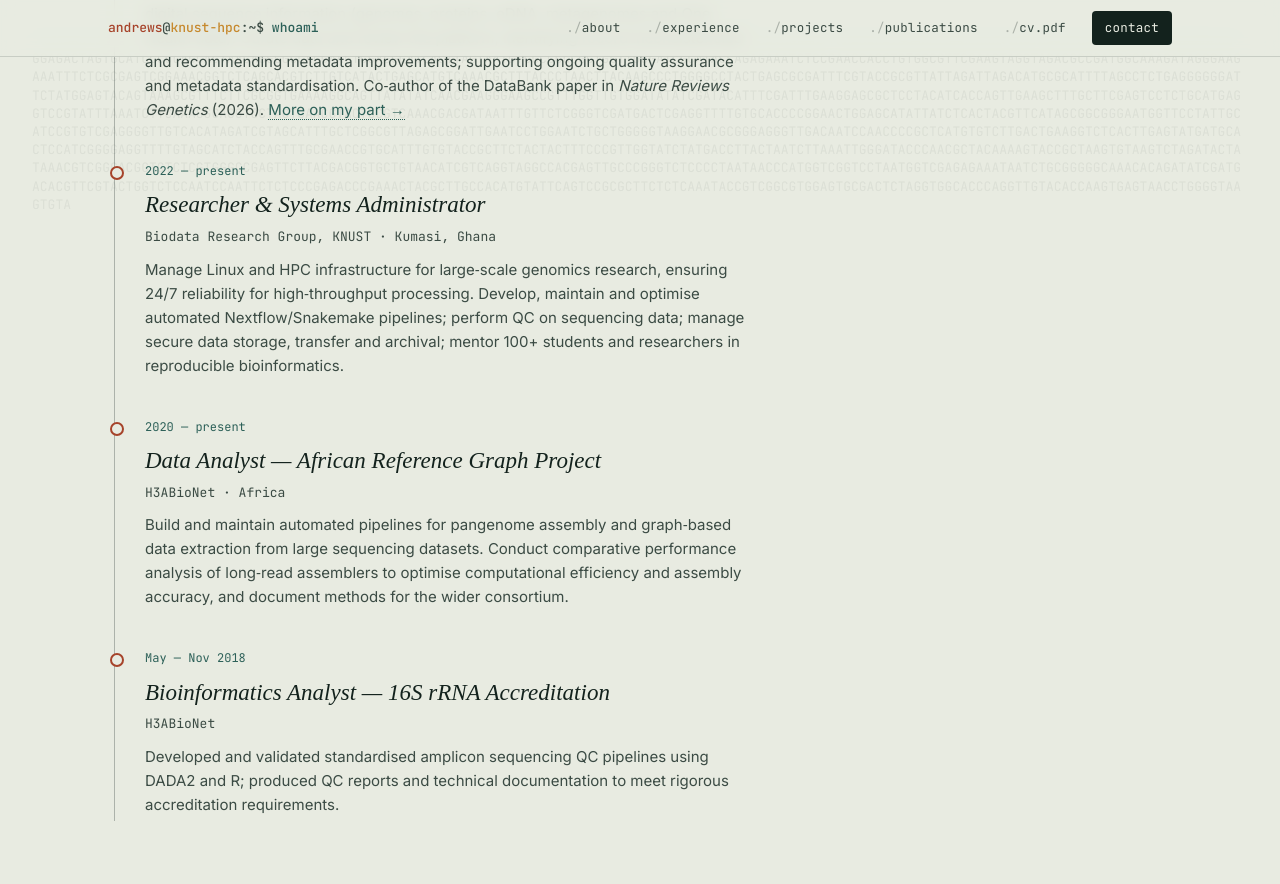
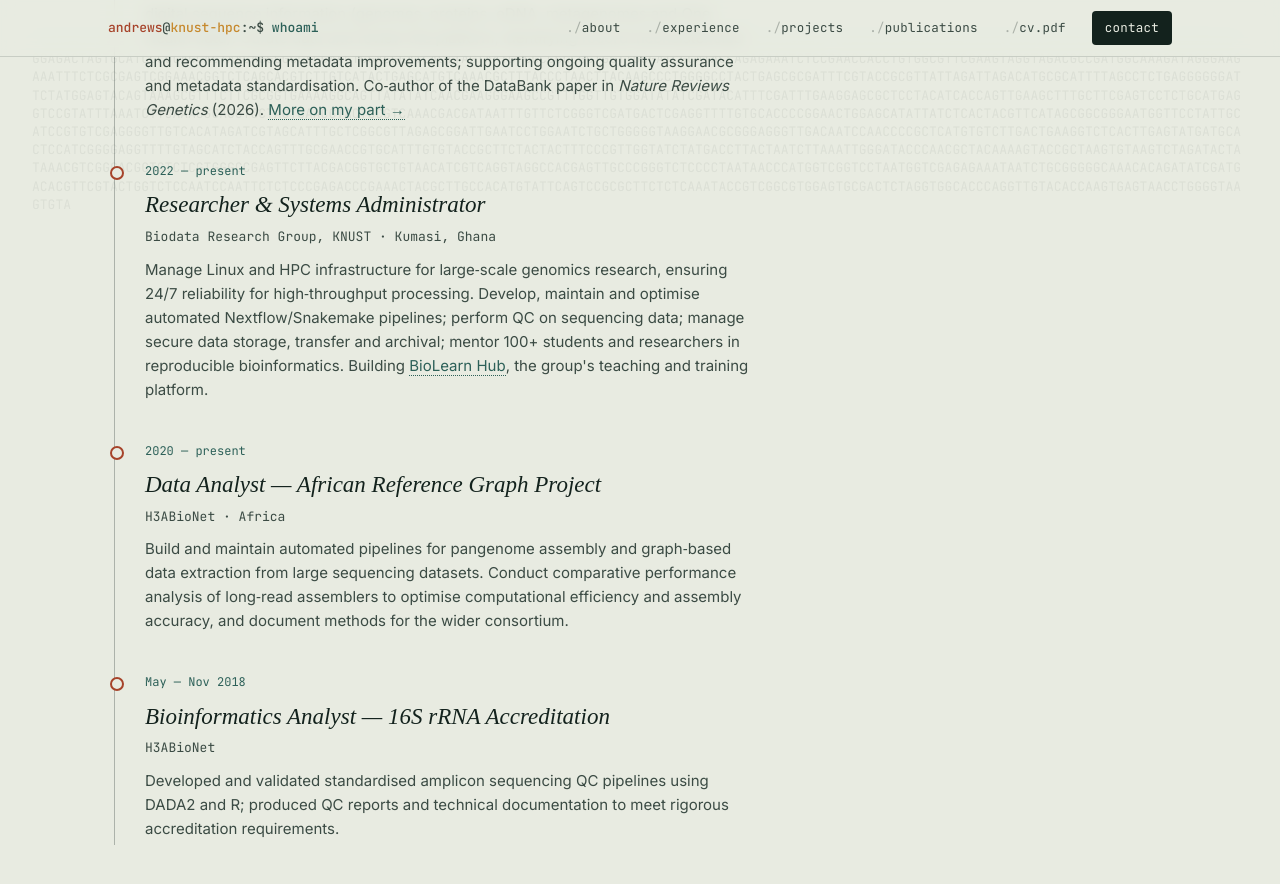
Before and after one commit to fandrew19/fandrew19.github.io, a Jekyll site: the page built from index.html, in a window 1280 px wide and 900 px high, scrolled down 3166 px. Shown: the top 884 px of the window. Built offline with Jekyll 4.4.1, drawn with Linux system fonts in a browser that asks for light colours; some web fonts are replaced.

Commit message:
new structure

```diff
--- a/_includes/cases/biolearn-hub.html
+++ b/_includes/cases/biolearn-hub.html
@@ -2,6 +2,7 @@
   <aside class="case-meta">
     <dl>
       <dt>role</dt><dd>Developer</dd>
+      <dt>built for</dt><dd>Biodata Research Group, KNUST</dd>
       <dt>stack</dt><dd>Django / DRF, Next.js, containerised grading</dd>
     </dl>
     <a class="case-link" href="mailto:andrewsf.adu@gmail.com?subject=BioLearn%20Hub%20repository%20access">private repo · available on request →</a>
--- a/index.html
+++ b/index.html
@@ -152,7 +152,7 @@ description: Andrews Frimpong Adu — Bioinformatics engineer and computational
         <span class="log-time">2022 — present</span>
         <h3>Researcher &amp; Systems Administrator</h3>
         <span class="org">Biodata Research Group, KNUST · Kumasi, Ghana</span>
-        <p>Manage Linux and HPC infrastructure for large‑scale genomics research, ensuring 24/7 reliability for high‑throughput processing. Develop, maintain and optimise automated Nextflow/Snakemake pipelines; perform QC on sequencing data; manage secure data storage, transfer and archival; mentor 100+ students and researchers in reproducible bioinformatics.</p>
+        <p>Manage Linux and HPC infrastructure for large‑scale genomics research, ensuring 24/7 reliability for high‑throughput processing. Develop, maintain and optimise automated Nextflow/Snakemake pipelines; perform QC on sequencing data; manage secure data storage, transfer and archival; mentor 100+ students and researchers in reproducible bioinformatics. Building <a href="{{ '/projects/#biolearn-hub' | relative_url }}">BioLearn Hub</a>, the group's teaching and training platform.</p>
       </div>
       <div class="log-entry">
         <span class="log-time">2020 — present</span>
```
